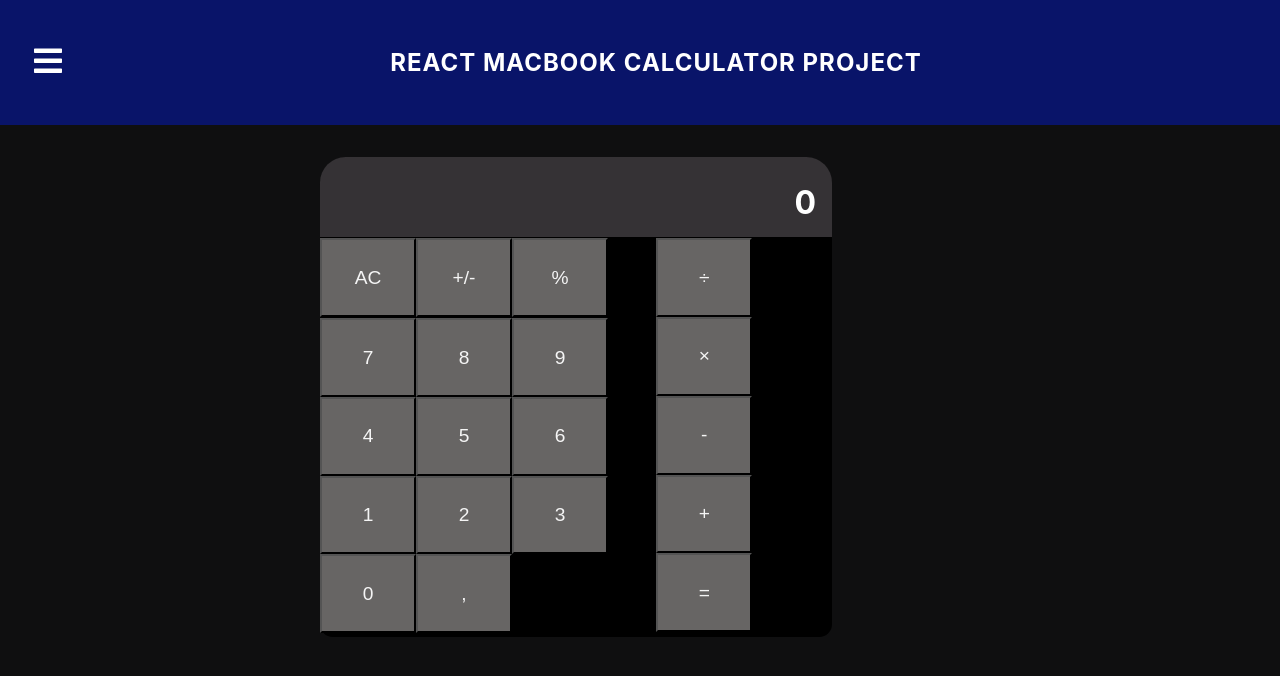
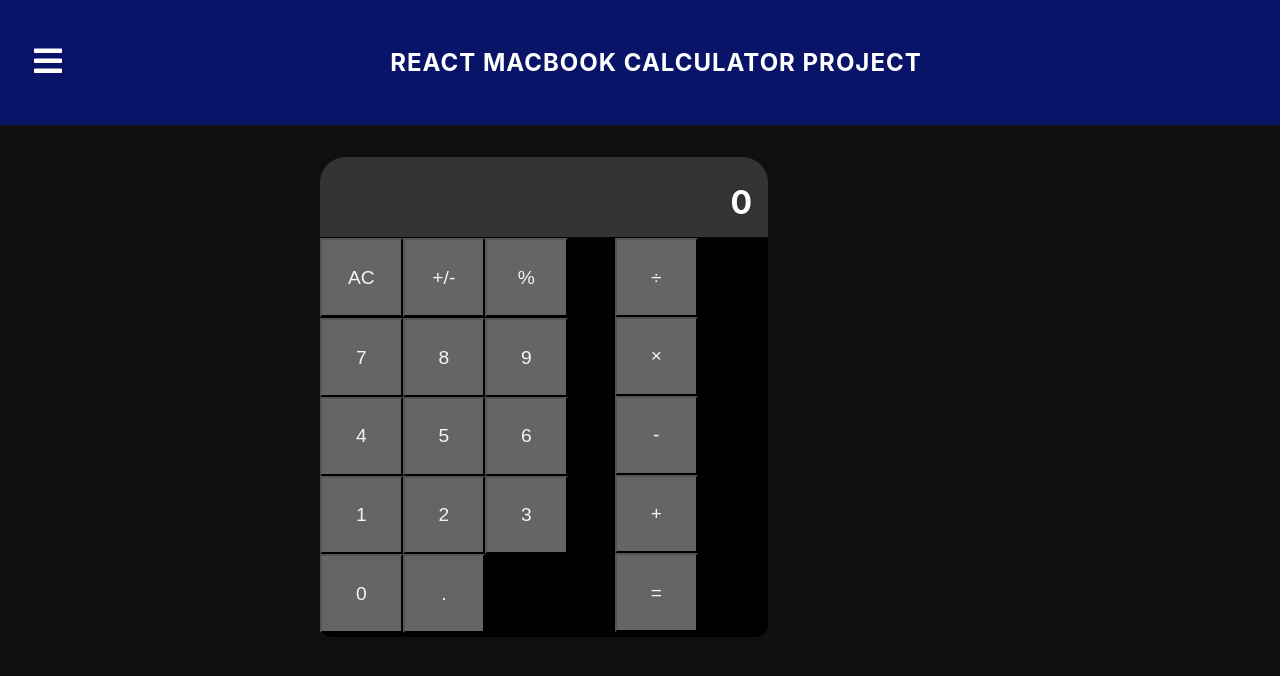
Before and after one commit to Av-code80/React-Macbook-Calculator, a React (Create React App) app: page / in a window 1280 px wide. Shown: the top 676 px of the page. Built offline with nearby package versions, Linux system fonts and the light colour scheme.

Commit message:
handlerClearData

```diff
--- a/src/components/Calculator.js
+++ b/src/components/Calculator.js
@@ -6,8 +6,8 @@
 
 
 function Calculator() {
+  const [nextValue, setNextValue] = useState("0");
   const [prevValue, setPrevValue] = useState(null);
-  const [nextValue, setNextValue] = useState("0");
   const [operation, setOperation] = useState(null);
 
 useEffect(() => {}, [prevValue, nextValue, operation])
@@ -16,6 +16,7 @@
 const handleNum = (number) => {
   setNextValue(nextValue === "0" ? String(number) : nextValue + number)
 }
+
 
 const handleDot = () => {
   if (!/\./.test(nextValue)) {
@@ -35,8 +36,10 @@
 }
 
 const handleClearData = () => {
-  setNextValue("0")
-  setPrevValue("0")
+ setNextValue("0");
+ setPrevValue("0");
+
+
 }
 
 const operationCalculator = {
@@ -52,7 +55,7 @@
      parseFloat(prevValue),
      parseFloat(nextValue))
 
-     setOperation(null)
+     setOperation(true)
      setNextValue(String(res))
      setPrevValue(null)
 }
@@ -124,7 +127,7 @@
               onClick={handlerFunction}
             />
             <MainButton
-              keyValue={","}
+              keyValue={"."}
               className={styles.keyDat}
               onClick={handlerFunction}
             />
--- a/src/components/Calculator.module.css
+++ b/src/components/Calculator.module.css
@@ -1,6 +1,6 @@
 .calculator-wrapper {
   display: grid;
-  width: 40%;
+  width: 35%;
   height: 30rem;
   margin: 2em 20em;
   border-radius: 1.7em 1.7em 0.8em 0.8em;
--- a/src/components/MainButton.module.css
+++ b/src/components/MainButton.module.css
@@ -1,7 +1,7 @@
 button {
   background-color: rgb(103, 101, 100);
   color: #f5f5f5;
-  width: 5em;
+  width: 4.3em;
   height: 4.1em;
   font-size: 1.2em;
   text-transform: uppercase;
```
